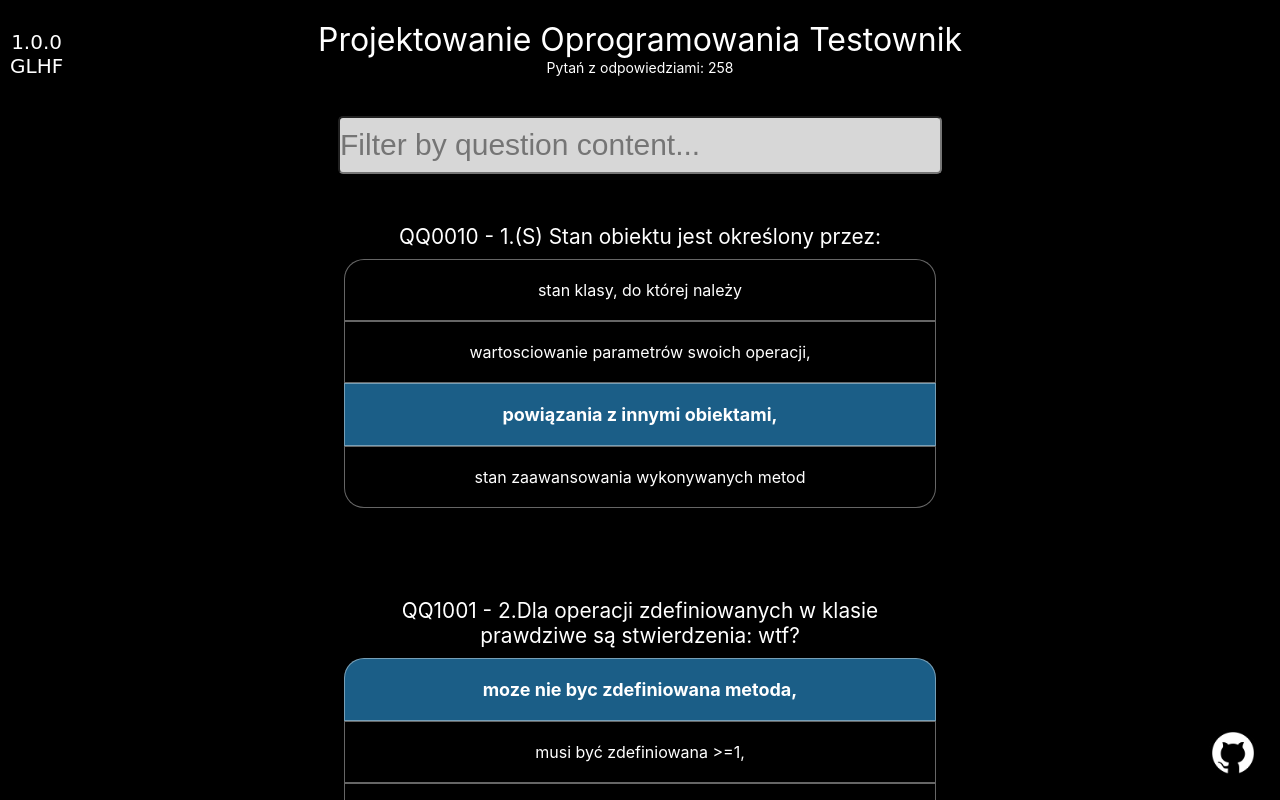
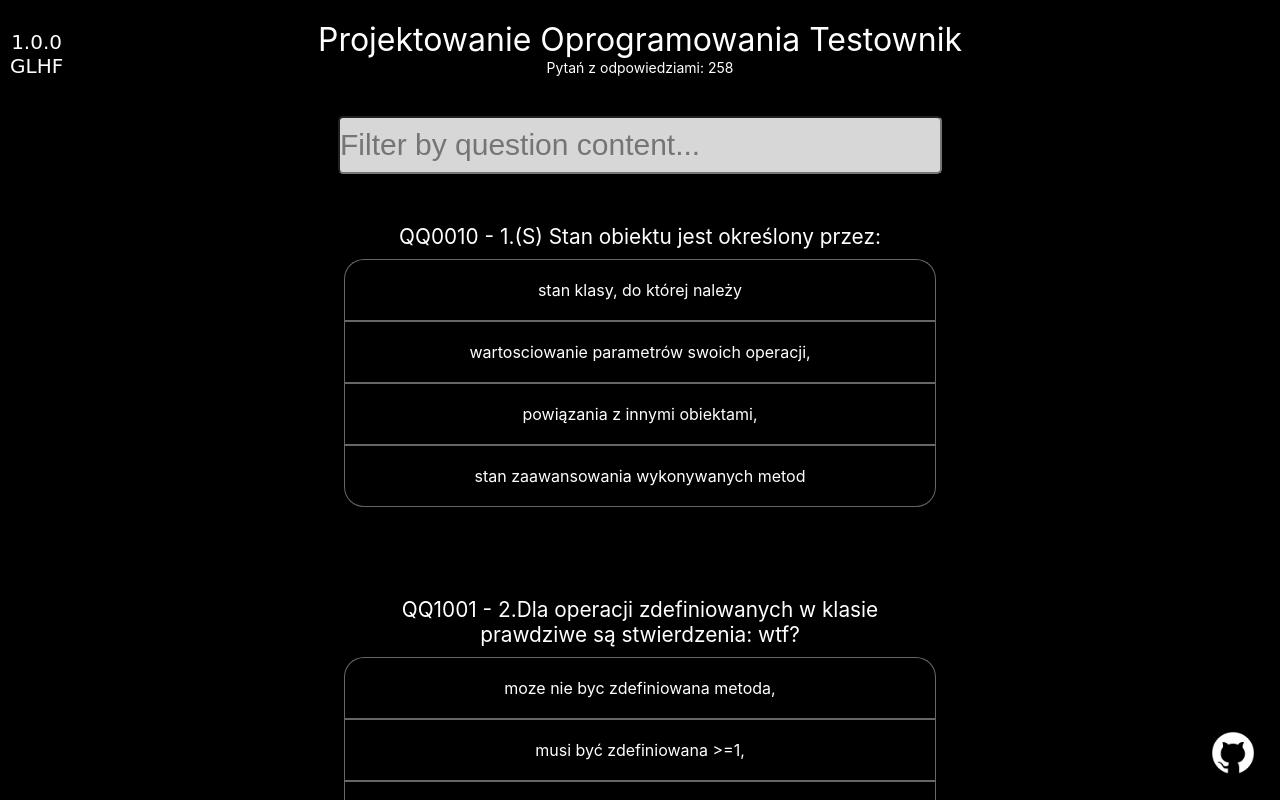
Before and after one commit to Jakub-Radzik/software-design-test, a React (Create React App) app: page / in a window 1280 px wide. Shown: the top 800 px of the page. Built offline with nearby package versions, Linux system fonts and the light colour scheme.

Commit message:
added show answer logic

```diff
--- a/package.json
+++ b/package.json
@@ -11,6 +11,7 @@
     "@types/node": "^16.11.21",
     "@types/react": "^17.0.38",
     "@types/react-dom": "^17.0.11",
+    "gh-pages": "^5.0.0",
     "react": "^17.0.2",
     "react-dom": "^17.0.2",
     "react-scripts": "5.0.0",
--- a/src/components/question.tsx
+++ b/src/components/question.tsx
@@ -1,9 +1,14 @@
 import { QuestionType } from "../types/Question";
 import "./question.css";
+import { useState } from "react";
+
+
 
 export const Question = ({ id, question, answers, img, pattern }: QuestionType) => {
+
+  const [show, setShow] = useState(false)
   return (
-    <div className="question-block">
+    <div className="question-block" onClick={() => setShow(!show)}>
       <div className="question-header">{`${pattern} - ${question}`}</div>
       {img && <img src={`images/${img}`} alt="alternative" />}
       <div className="question-answers">
@@ -11,7 +16,7 @@ export const Question = ({ id, question, answers, img, pattern }: QuestionType)
           return (
             <div
               className={`question-answer ${
-                answer.correct ? "answer-correct" : ""
+                answer.correct && show ? "answer-correct" : ""
               }`}
             >
               {answer.content}
```
Also changed, not shown: 1 other file (tests, documents, lock files or other folders).
